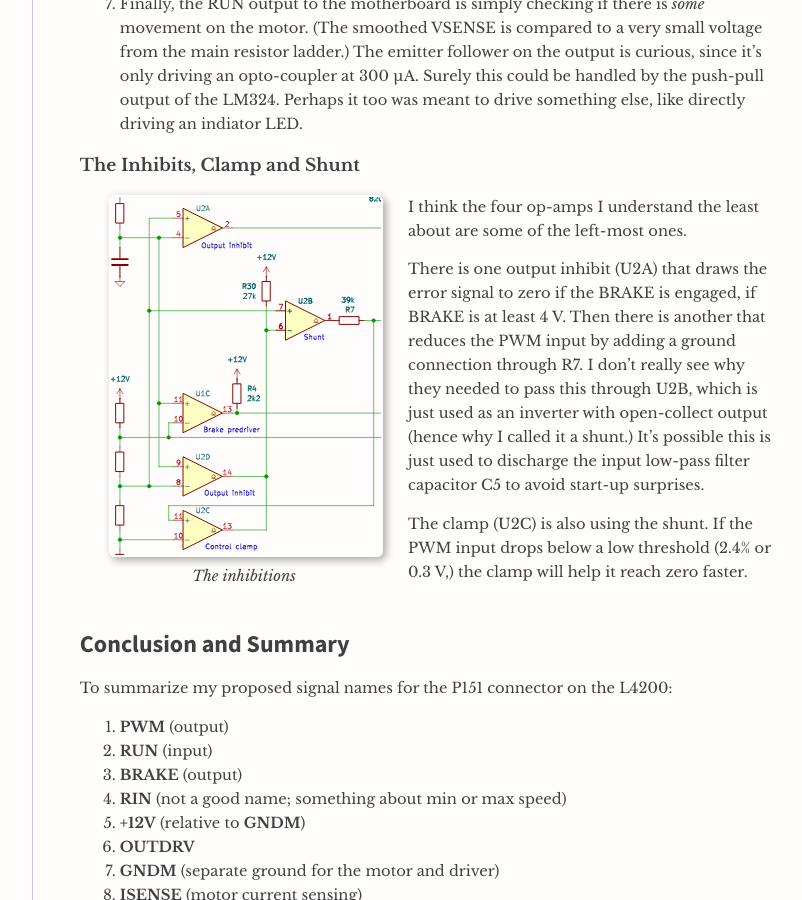
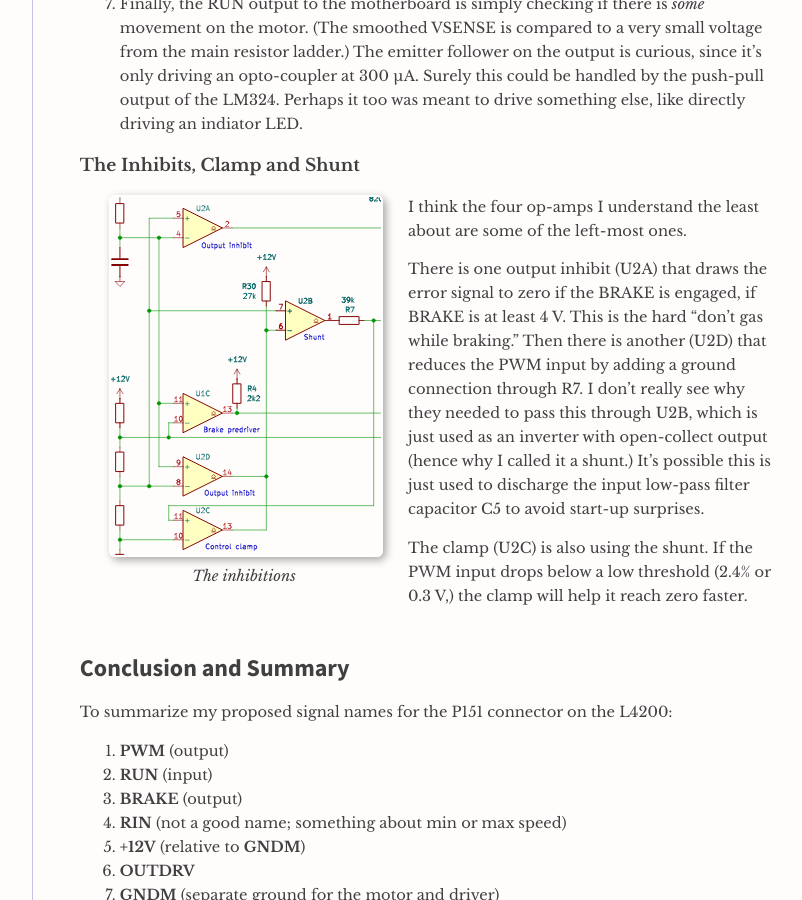
Before and after one commit to tommie/tommie.github.io, a Jekyll site: the page built from _posts/2025-05-04-bernina-r4200.md, in a window 1280 px wide and 900 px high, scrolled down 4630 px. Shown: the whole window, without its empty margins (211-1013 px from the left). Built offline with Jekyll 4.4.1, drawn with Linux system fonts in a browser that asks for light colours.

Commit message:
2025-05-04-bernina-r4200: Adds a clarification about U2A.

```diff
--- a/_posts/2025-05-04-bernina-r4200.md
+++ b/_posts/2025-05-04-bernina-r4200.md
@@ -196,7 +196,8 @@ I'm not great with analog electronics, so what follows is a cursory guess based
 I think the four op-amps I understand the least about are some of the left-most ones.
 
 There is one output inhibit (U2A) that draws the error signal to zero if the BRAKE is engaged, if BRAKE is at least 4 V.
-Then there is another that reduces the PWM input by adding a ground connection through R7.
+This is the hard "don't gas while braking."
+Then there is another (U2D) that reduces the PWM input by adding a ground connection through R7.
 I don't really see why they needed to pass this through U2B, which is just used as an inverter with open-collect output (hence why I called it a shunt.)
 It's possible this is just used to discharge the input low-pass filter capacitor C5 to avoid start-up surprises.
 
```
